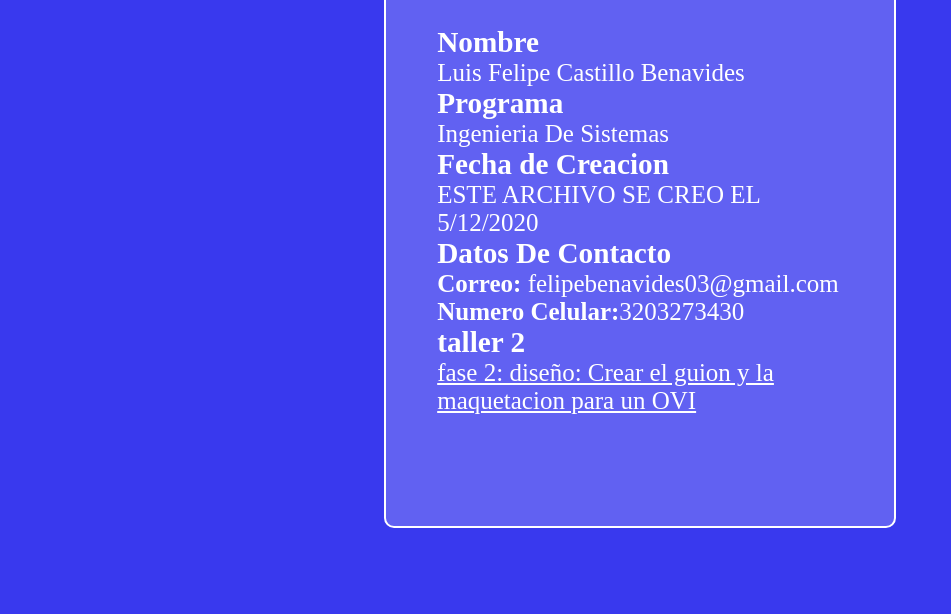
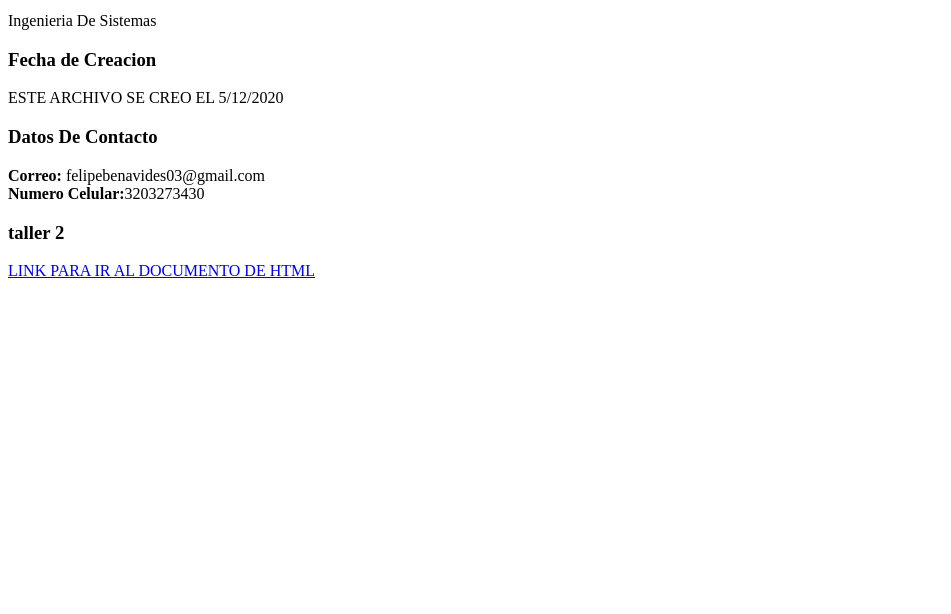
Before and after one commit to felipebenavides23/DSW_Luis_Felipe_Castillo_Benavides, a plain HTML site: page index.html in a window 1280 px wide. Shown: the part 186-800 px from the top of the page, without its empty margins (0-951 px from the left). Drawn offline with Linux system fonts and the light colour scheme.

Commit message:
presentacion final taller 2

```diff
--- a/index.html
+++ b/index.html
@@ -5,57 +5,7 @@
     <meta name="viewport" content="width=device-width, initial-scale=1.0">
     <title>TALLER 1</title>
 </head>
-<style>
-    *{
-        margin: 0;
-        padding: 0;
-    }
-    body{
-        display: grid;
-        grid-template-columns: 30% 40% 30%;
-        grid-template-rows: auto auto auto;
-        width: 100%;
-        height: 100vh;
-        background: rgb(57, 57, 238);
-    }
-    .container{
-        display: grid;
-        grid-column-start: 2;
-        grid-row-start:2 ;
-        justify-self: center;
-        border: white SOLID 2PX;
-        border-radius: 10px;
-        background: rgba(255, 255, 255, 0.2);
-        padding: 5% 10%;
-        color: white;
-        transition-duration: 1s;
-        font-size: 25px;
 
-    }
-
-    .info{
-        margin-top: 10%;
-        display: grid;
-        align-items: stretch;
-        height: 50%;
-    }
-    .titulo{
-        display: grid;
-        justify-items: center;
-    }
-
-    .container:hover{
-        transition-duration: 1S ;
-        padding: 5% 13%;
-        box-shadow:  15px 17px rgba(0, 0, 0, 0.2);
-    }
-
-    .link1{
-        color: white;
-    }
-
-
-</style>
 <body>
     <div id="div_1" class="container">
         <div class="subcon">
@@ -73,7 +23,7 @@
                     </p>
                 <h3>taller 2</h3>
                     <p>
-                        <a href="planning.html" class="link1"> fase 2: diseño: Crear el guion y la maquetacion para un OVI</a>
+                        <a href="planning.html" class="link1"> LINK PARA IR AL DOCUMENTO DE HTML</a>
                     </p>
             </div>
         </div>
```
